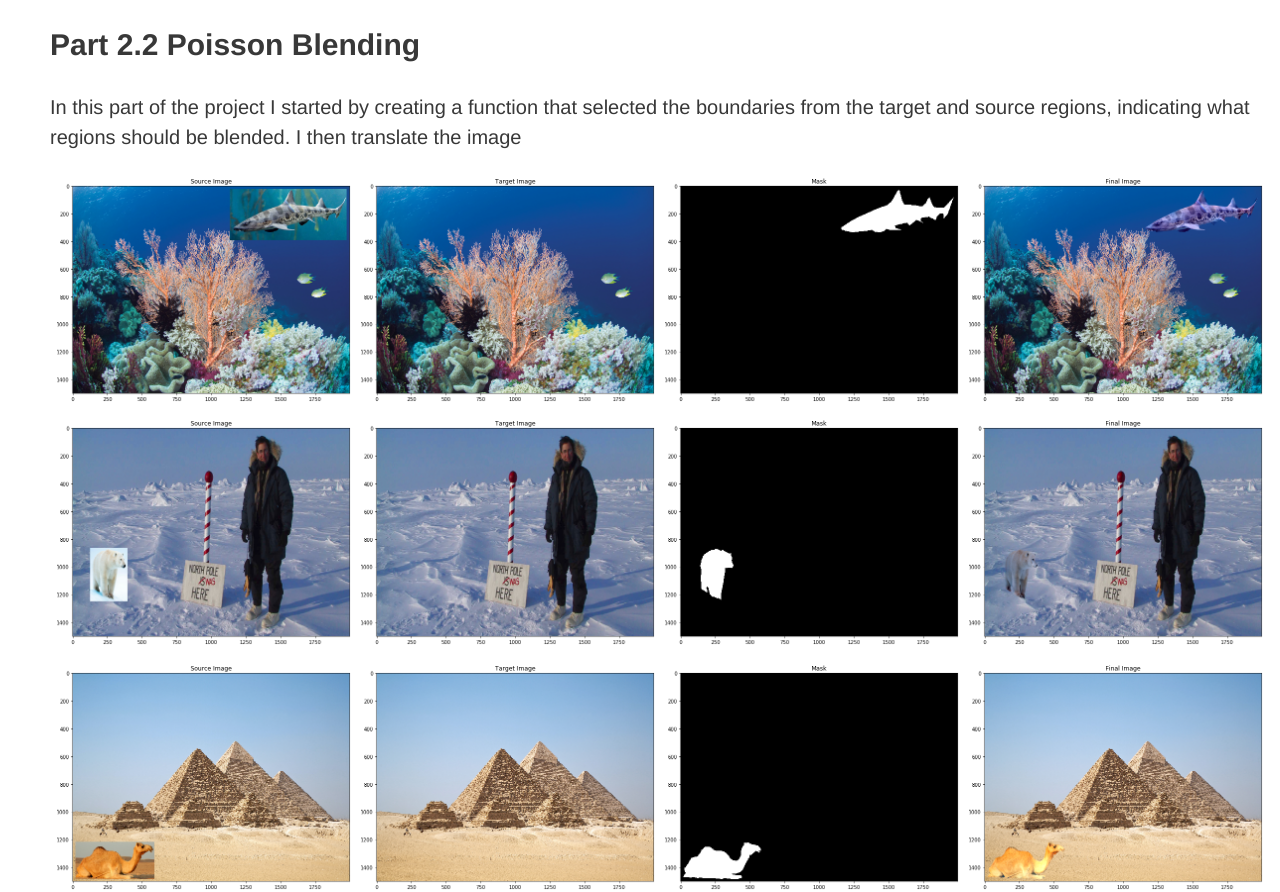
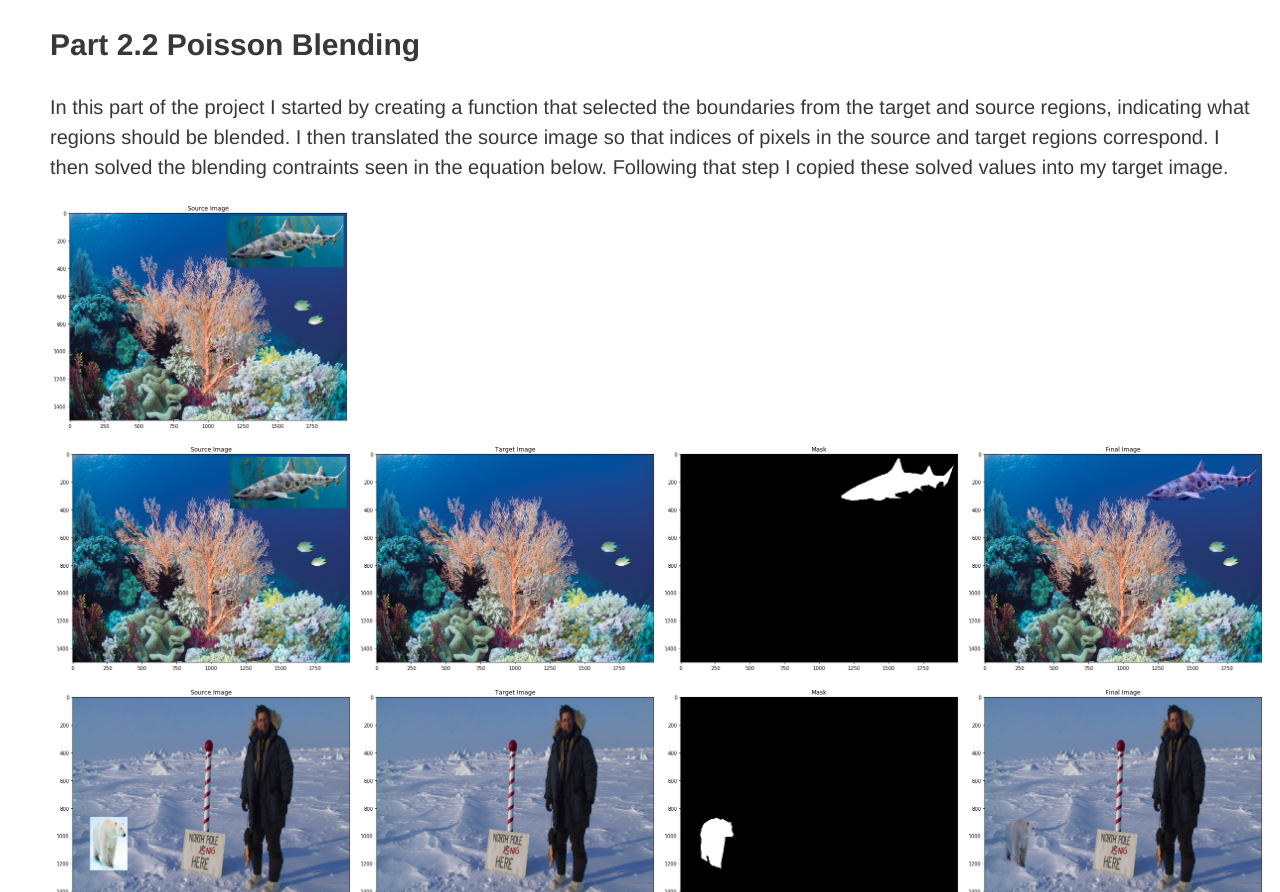
Before and after one commit to Alek99/Alek99.github.io, a plain HTML site: page index.html in a window 1280 px wide. Shown: the part 3407-4299 px from the top of the page. Drawn offline with Linux system fonts and the light colour scheme.

Commit message:
Update index.html

```diff
--- a/index.html
+++ b/index.html
@@ -83,9 +83,12 @@ and y gradients of an image and then used all the gradients along with pizel int
 
 <h2 id="overview">Part 2.2 Poisson Blending</h2>
 <p> In this part of the project I started by creating a function that selected the boundaries from the target and source regions, indicating
-  what regions should be blended. I then translate the image
+  what regions should be blended. I then translated the source image so that indices of pixels in the source and target regions correspond.
+  I then solved the blending contraints seen in the equation below. Following that step I copied these solved
+  values into my target image.
 </p>
 
+<th><img src="shark1.png" alt="drawing" width="300"/></th>
 <table style="width:50%" class="center">
   <tr>
 
```
